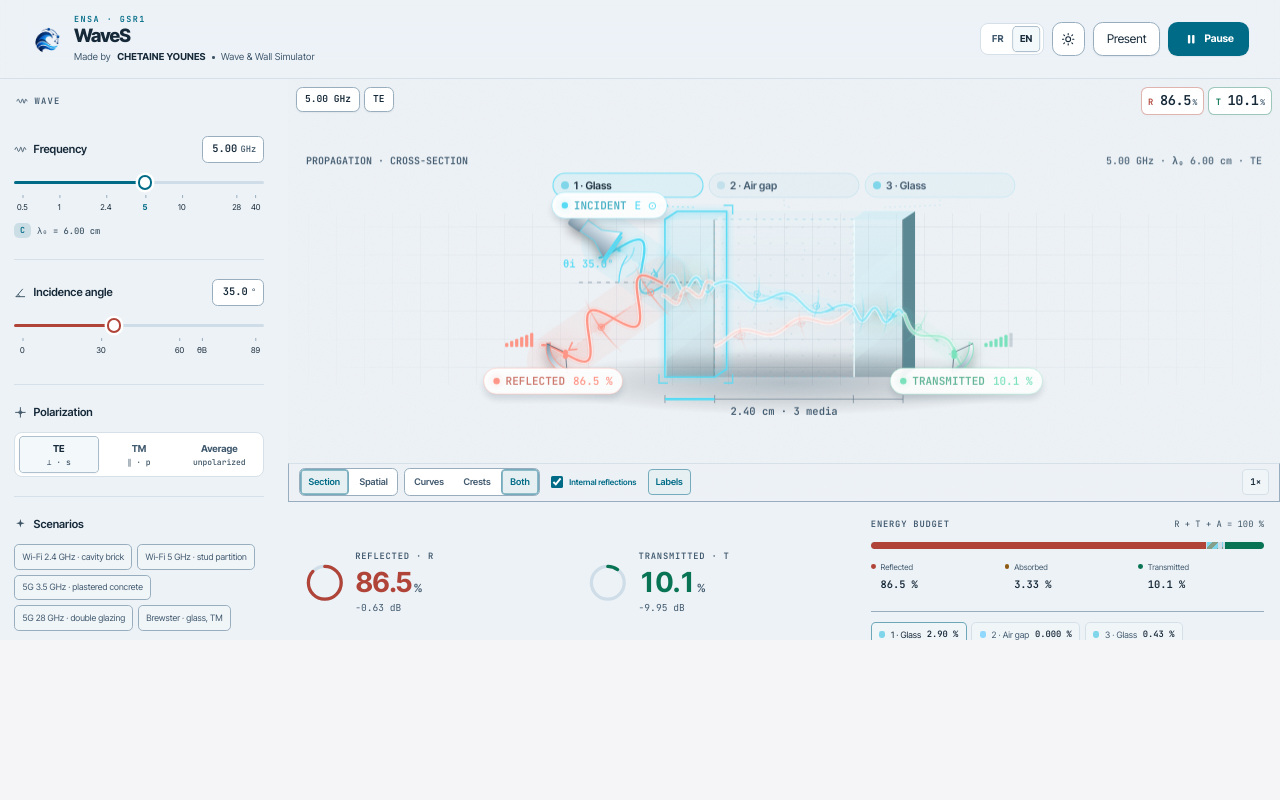
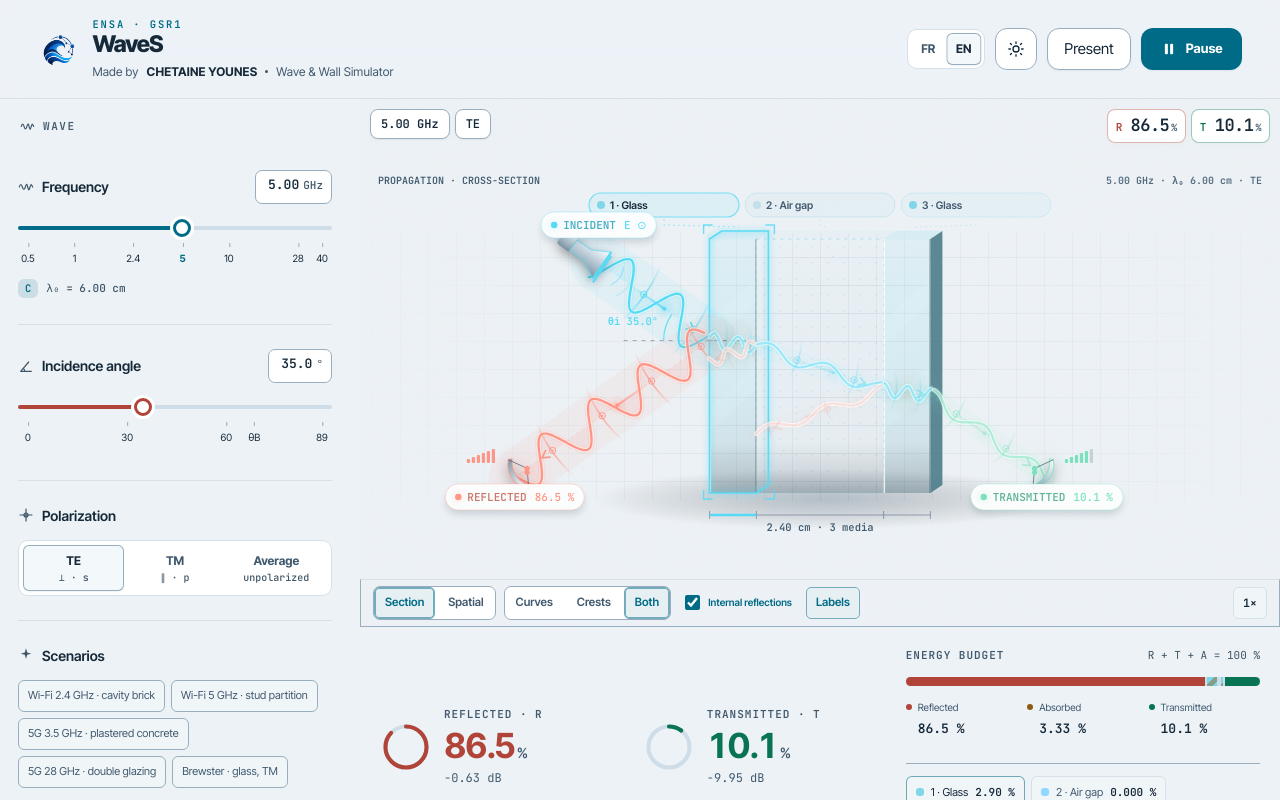
Before and after one commit to FYI88/WAVES, a React (Vite) app: page / in a window 1280 px wide. Built offline with nearby package versions, Linux system fonts and the light colour scheme.

Commit message:
Revert body zoom:0.8 — wrong approach, whole UI shrunk instead of scene scaling

```diff
--- a/src/styles.css
+++ b/src/styles.css
@@ -1661,13 +1661,6 @@ a:hover {
   .om-budget { grid-column: auto; }
 }
 @media (min-width: 1040px) and (max-width: 1279px) { .om-charts { grid-template-columns: minmax(0, 1fr); } }
-/* ── Desktop default scale ───────────────────────────────────────────────
-   The instrument reads best at 80% on laptops and lecture projectors;
-   at browser zoom 100% it feels oversized. Below 1040px the stacked
-   phone/tablet layout takes over and keeps its native 100% scale. */
-@media (min-width: 1040px) {
-  body { zoom: 0.8; }
-}
 @media (min-width: 1240px) { .om-hud-br { display: flex; } }
 @media (max-width: 1239px) { .om-hud-br { display: none; } }
 @media (min-width: 1680px) {
```
